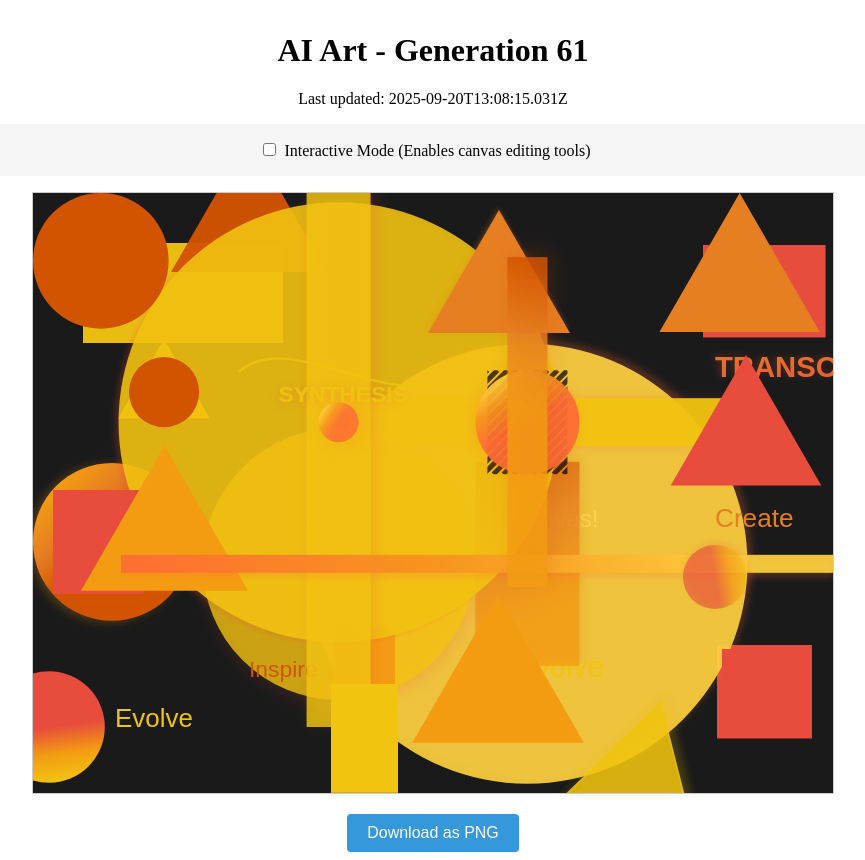
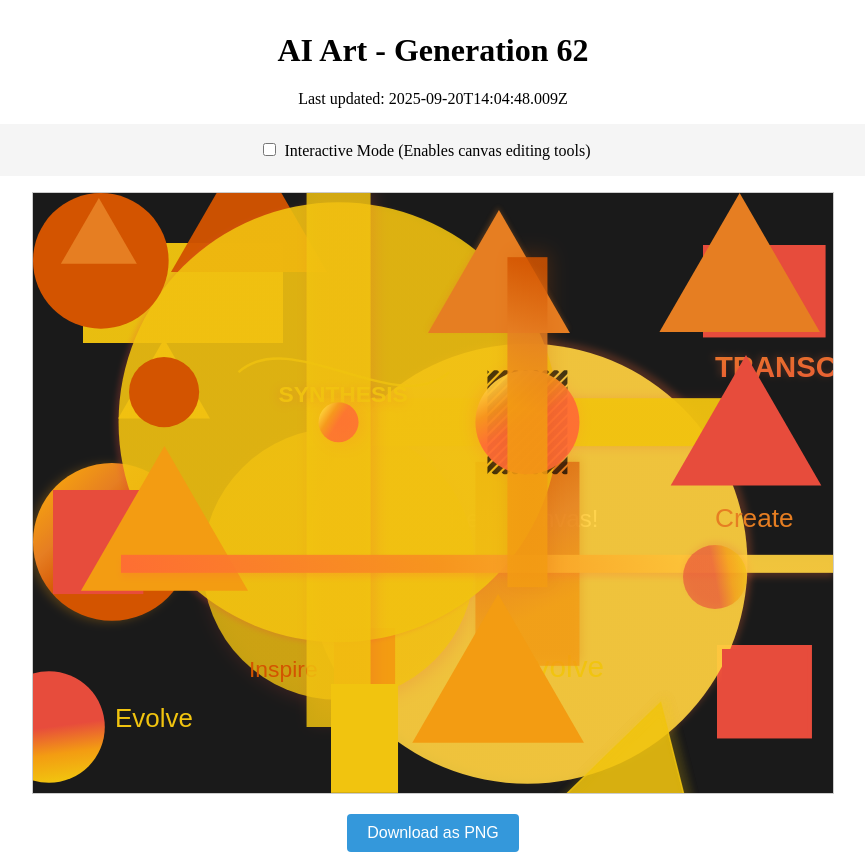
Before and after one commit to mcclowes/ai-art, a React (Vite) app: page / in a window 1280 px wide. Shown: the whole page, without its empty margins (207-1072 px from the left). Built offline with nearby package versions, Linux system fonts and the light colour scheme.

Commit message:
Improve artwork - Generation 62

```diff
--- a/src/artwork-state.ts
+++ b/src/artwork-state.ts
@@ -749,9 +749,17 @@ export const artworkState: ArtworkState = {
       "height": 86.46111816448669,
       "fillStyle": "#e74c3c",
       "id": "element_1758373695031"
+    },
+    {
+      "type": "triangle",
+      "x": 65.85700379556911,
+      "y": 48.857003795569106,
+      "size": 43.857003795569106,
+      "fillStyle": "#e67e22",
+      "id": "triangle_1758377088009"
     }
   ],
-  "generation": 61,
-  "lastUpdated": "2025-09-20T13:08:15.031Z",
+  "generation": 62,
+  "lastUpdated": "2025-09-20T14:04:48.009Z",
   "cycleStarted": "2025-09-18T01:32:28.775Z"
 };
```
